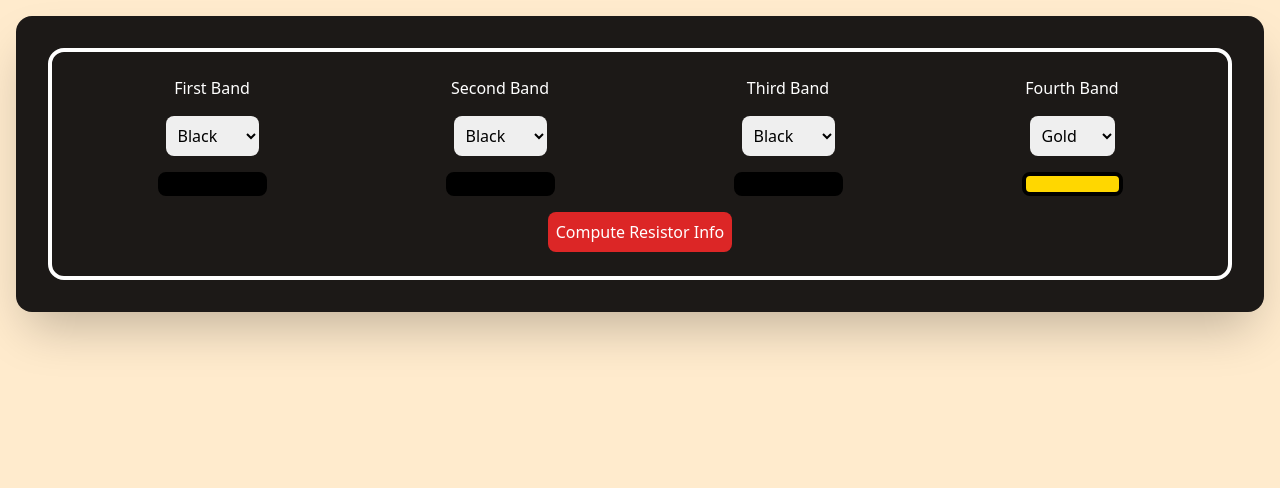
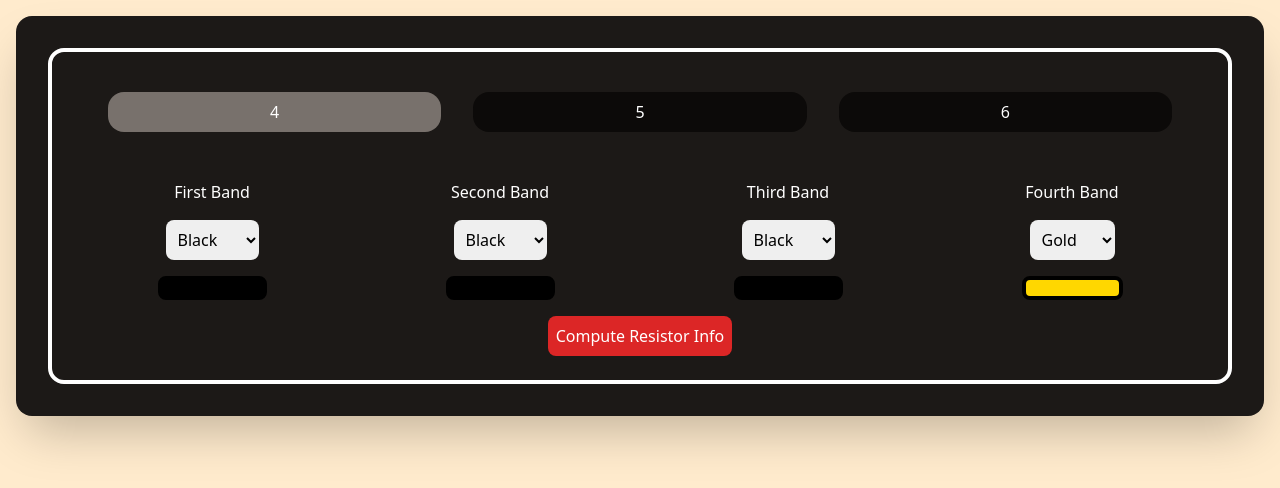
Before and after one commit to margongora/resistor-id, a React (Vite) app: page / in a window 1280 px wide. Shown: the top 488 px of the page. Built offline with nearby package versions, Linux system fonts and the light colour scheme.

Commit message:
Added tabbing system for selecting which form

```diff
--- a/src/App.tsx
+++ b/src/App.tsx
@@ -1,10 +1,9 @@
-import FourBandForm from "./components/FourBandForm";
+import ResistorForms from "./components/ResistorForms";
 
 const App = () => {
-
   return (
     <main className='m-4 p-4 max-w-full max-h-full rounded-2xl shadow-2xl bg-stone-900 text-white'>
-      <FourBandForm />
+      <ResistorForms />
     </main>
   );
 }
--- /dev/null
+++ b/src/components/FormTabs.tsx
@@ -0,0 +1,45 @@
+import { useState } from "react";
+import FourBandForm from "./FourBandForm";
+import FiveBandForm from "./FiveBandForm";
+import SixBandForm from "./SixBandForm";
+
+const FormTabs = () => {
+  const forms = [<FourBandForm />, <FiveBandForm />, <SixBandForm />];
+  const [activeTab, setActiveTab] = useState(0);
+  const [hover, setHover] = useState([false, false, false])
+
+  return (
+    <>
+      <div className='flex flex-row text-center justify-center list-none text-white hover:cursor-pointer m-4 px-4 gap-4'>
+        {forms.map((_, index) => {
+          return (
+            <li
+              className='m-2 basis-1/3 py-2 bg-stone-950 hover:bg-stone-500 rounded-2xl'
+              key={index + 4}
+              onClick={() => setActiveTab(index)}
+              onMouseEnter={() => setHover(
+                (index === 0)
+                  ? [true, false, false]
+                  : (index === 1)
+                    ? [false, true, false]
+                    : [false, false, true]
+              )}
+              onMouseLeave={() => setHover([false, false, false])}
+              style={{
+                backgroundColor: (activeTab === index || hover[index])
+                  ? 'rgb(120, 113, 108)'
+                  : 'rgb(12, 10, 9)',
+              }}
+            >
+              {index + 4}
+            </li>
+          )
+        })}
+
+      </div>
+      {forms[activeTab]}
+    </>
+  )
+}
+
+export default FormTabs;
--- a/src/components/FourBandForm.tsx
+++ b/src/components/FourBandForm.tsx
@@ -33,7 +33,7 @@ const FourBandForm = () => {
   });
 
   return (
-    <div className='border-4 border-white rounded-2xl align-middle m-4 p-4 flex flex-col text-center gap-4'>
+    <>
       <form
         onSubmit={(e) => {
           e.preventDefault();
@@ -56,7 +56,6 @@ const FourBandForm = () => {
                   {availableColors.filter(value => value.digit !== null).map((color, index) => {
                     return (
                       <option
-                        selected={index === 0}
                         key={index}
                         value={color.name}
                       >{color.name}</option>
@@ -83,7 +82,6 @@ const FourBandForm = () => {
                   {availableColors.filter(value => value.digit !== null).map((color, index) => {
                     return (
                       <option
-                        selected={index === 0}
                         key={index}
                         value={color.name}
                       >{color.name}</option>
@@ -110,7 +108,6 @@ const FourBandForm = () => {
                   {availableColors.filter(value => value.multiplier !== null).map((color, index) => {
                     return (
                       <option
-                        selected={index === 0}
                         key={index}
                         value={color.name}
                       >{color.name}</option>
@@ -138,7 +135,6 @@ const FourBandForm = () => {
                     return (
                       <option
                         className={`bg-${color.name.toLowerCase()} text-${color.name.toLowerCase()}`}
-                        selected={color.name === 'Gold'}
                         key={index}
                         value={color.name}
                       >{color.name}</option>
@@ -156,10 +152,10 @@ const FourBandForm = () => {
       </form>
       {resistance !== undefined && (
         <div >
-          {resistance.toString().slice(0, 3)}{mult}Ω {tolerance.toString()}%
+          {resistance.toString()}{mult}Ω {tolerance.toString()}%
         </div>
       )}
-    </div>
+    </>
   )
 }
 
--- /dev/null
+++ b/src/components/ResistorForms.tsx
@@ -0,0 +1,11 @@
+import FormTabs from "./FormTabs";
+
+const ResistorForms = () => {
+  return (
+    <div className='border-4 border-white rounded-2xl align-middle m-4 p-4 flex flex-col text-center gap-4'>
+      <FormTabs />
+    </div>
+  );
+}
+
+export default ResistorForms;
```
